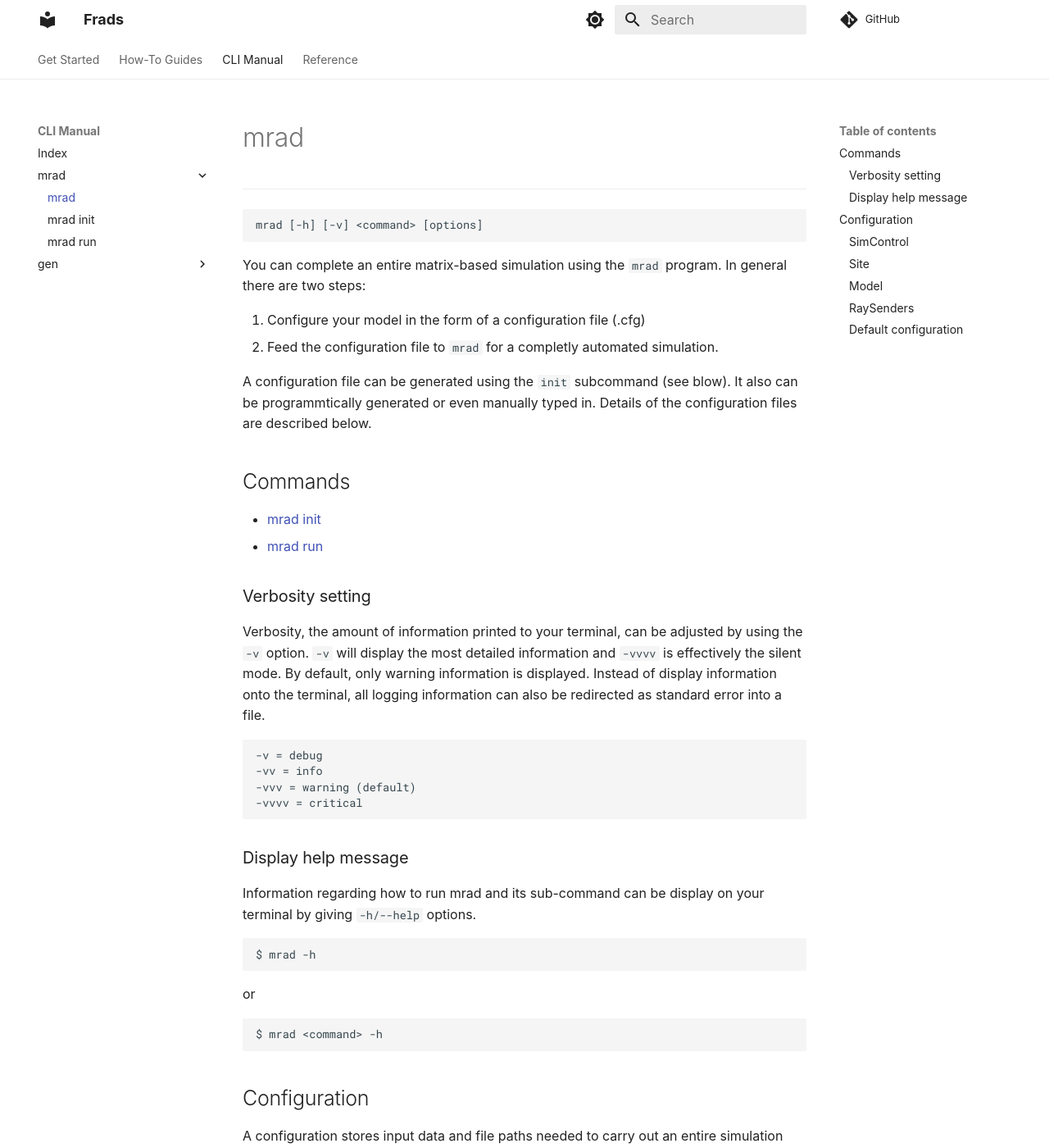
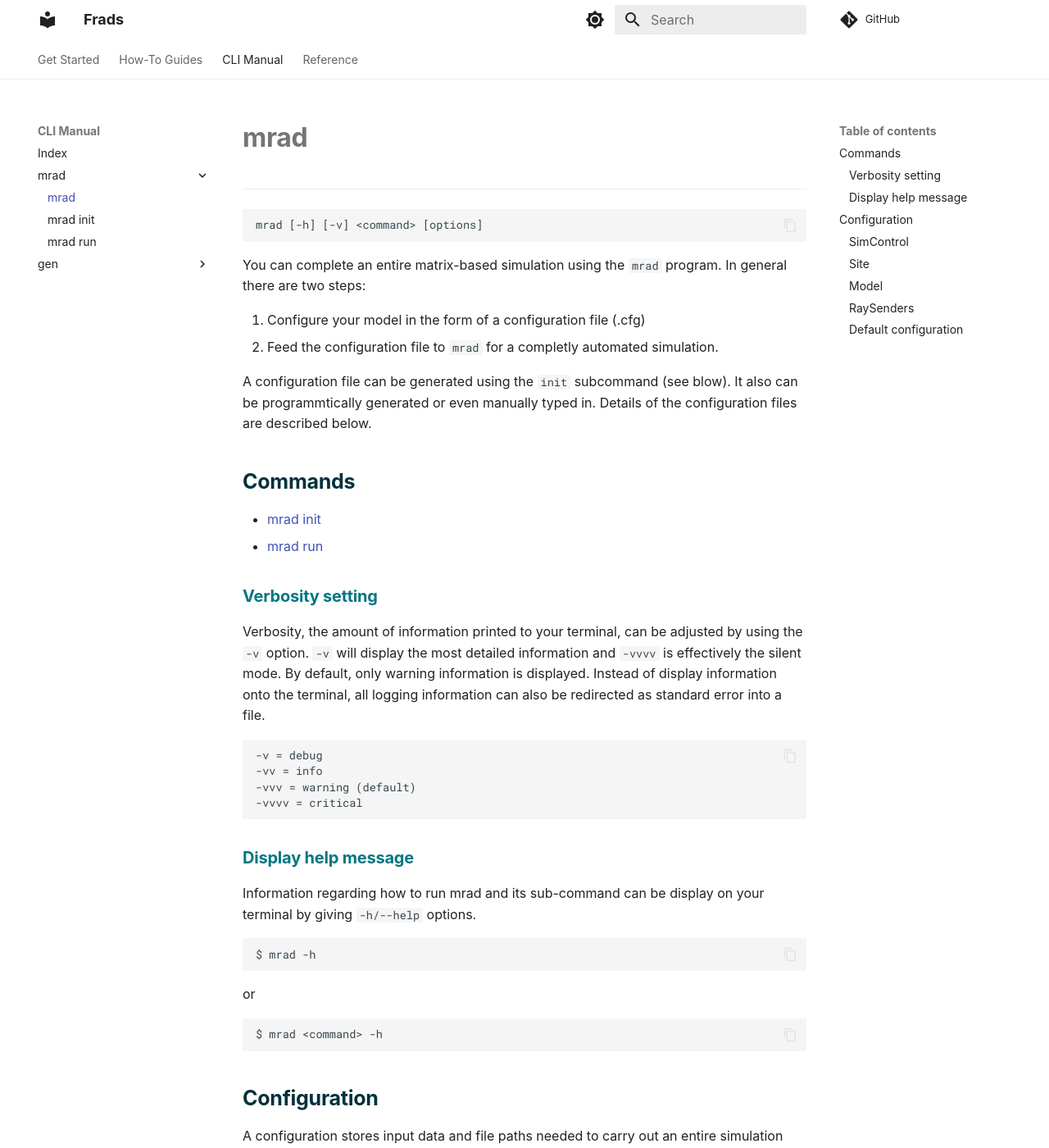
Before and after one commit to LBNL-ETA/frads, an MkDocs documentation site: the page built from docs/manual/mrad/index.md, in a window 1280 px wide and 1400 px high. Shown: the whole window at 82% size. Built offline with MkDocs 1.6.1 and Material for MkDocs 9.7.7, drawn with Linux system fonts in a browser that asks for light colours; some web fonts are replaced; comment, search, counter and statistics services are not loaded.

Commit message:
feat(extracss): edit header style

```diff
--- /dev/null
+++ b/docs/css/extra.css
@@ -0,0 +1,17 @@
+h1 {
+    color: #63666A;
+}
+
+h2 {
+    color: #00313C;
+}
+
+h3 {
+    color: #007681;
+}
+
+.md-typeset h1,
+.md-typeset h2,
+.md-typeset h3 {
+    font-weight: bold;
+}
--- a/mkdocs.yml
+++ b/mkdocs.yml
@@ -32,7 +32,8 @@ theme:
     - content.code.annotate
     - announce.dismiss
     - navigation.tabs
-
+    - content.code.copy
+extra_css: [css/extra.css]
 markdown_extensions:
   - admonition
   - attr_list
@@ -47,6 +48,8 @@ markdown_extensions:
           format: !!python/name:pymdownx.superfences.fence_code_format
   - def_list
   - pymdownx.details
+  - pymdownx.tabbed:
+      alternate_style: true
 
 plugins:
 - search
```
